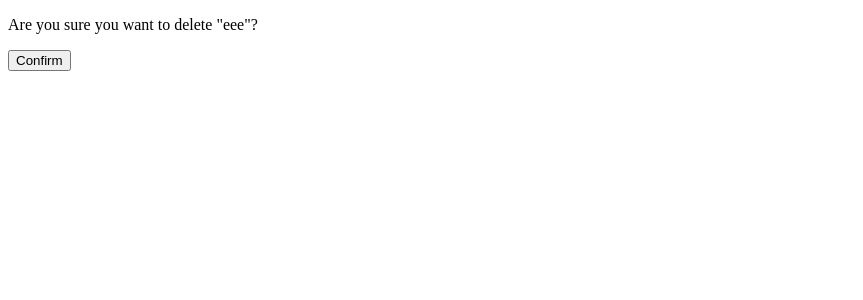
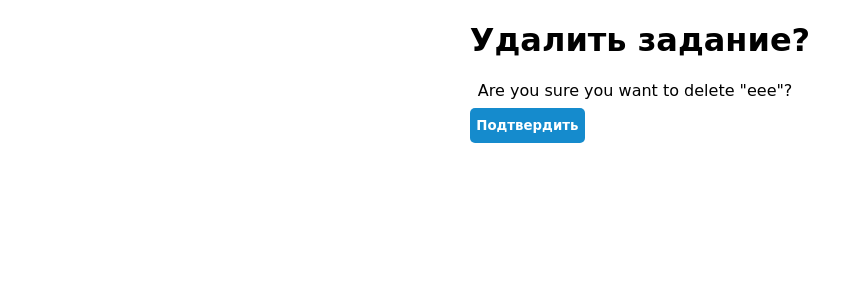
Before and after one commit to RinatNasyrov/tasks_project, a Django app: page /1/delete/ in a window 1280 px wide. Shown: the top 300 px of the page, without its empty margins (0-863 px from the left). Run offline with Django 4.2, Linux system fonts and the light colour scheme; data comes from the database, SQL or seed files in the repository.

Commit message:
Добавил шаблон base.html, задал стили для кнопок и ссылок, изменил шрифт на Comic Sans, выровнял элементы по середине

```diff
--- /dev/null
+++ b/tasks/templates/base.html
@@ -0,0 +1,36 @@
+<!DOCTYPE html>
+<html lang="en">
+<head>
+    <meta charset="UTF-8">
+    <title>{% block title %}Title{% endblock title %}</title>
+    <style>
+        *{ font-family: "Comic Sans MS", "Comic Sans", cursive; }
+        p { margin: 0.5em }
+        li { margin: 1em; }
+        a,input[type=submit]{
+                width: 115px;
+                display: inline;
+                background: #158bcd;
+                border-radius: 5px;
+                color: white;
+                font-weight: bold;
+                line-height: 25px;
+                text-align: center;
+                padding: 5px;
+                text-decoration: none;
+                /*margin: 1em;*/
+        }
+        a { height: 25px; }
+        input[type=submit] { border:none; }
+
+body {
+max-width: max-content;
+margin: auto;
+}
+    </style>
+</head>
+<body>
+<h1>{% block header %}{% endblock header %}</h1>
+<div>{% block content %}{% endblock content %}</div>
+</body>
+</html>
--- a/tasks/templates/tasks/task_confirm_delete.html
+++ b/tasks/templates/tasks/task_confirm_delete.html
@@ -1,14 +1,10 @@
-<!DOCTYPE html>
-<html lang="en">
-<head>
-    <meta charset="UTF-8">
-    <title>Title</title>
-</head>
-<body>
+{% extends "base.html" %}
+{% block title %}Удалить задание?{% endblock title %}
+{% block header %}Удалить задание?{% endblock header %}
+{% block content %}
 <form method="post">{% csrf_token %}
     <p>Are you sure you want to delete "{{ object }}"?</p>
     {{ form }}
-    <input type="submit" value="Confirm">
+    <input type="submit" value="Подтвердить">
 </form>
-</body>
-</html>
+{% endblock content %}
```
Also changed, not shown: tasks/templates/registration/login.html (+5 -9 lines), tasks/templates/tasks/task_form.html (+5 -9 lines), tasks/templates/tasks/task_list.html (+15 -15 lines), tasks/templates/tasks/task_update_form.html (+5 -9 lines).
